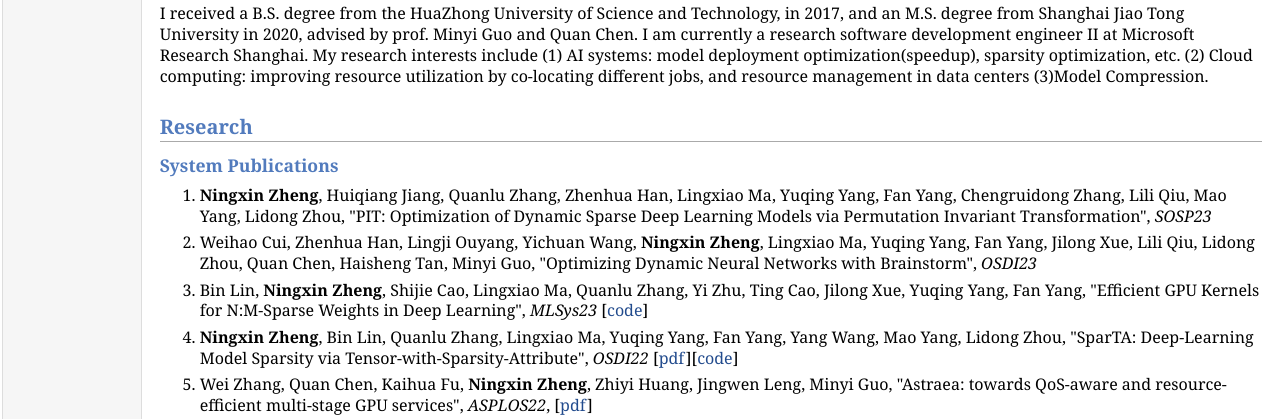
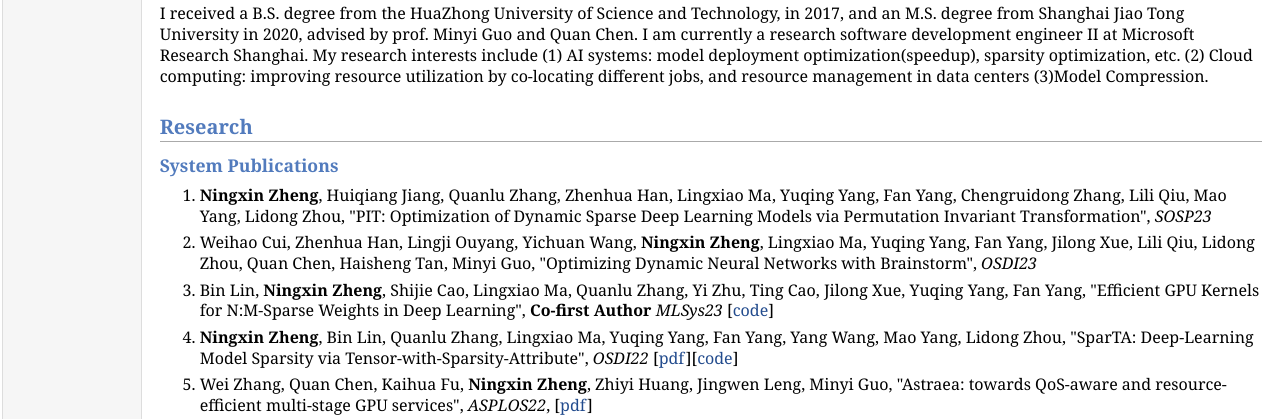
Before and after one commit to zheng-ningxin/zheng-ningxin.github.io, a plain HTML site: page index.html in a window 1280 px wide. Shown: the part 301-720 px from the top of the page. Drawn offline with Linux system fonts and the light colour scheme.

Commit message:
Update index.html

```diff
--- a/index.html
+++ b/index.html
@@ -40,7 +40,7 @@ E-mail: <a href="mailto:NingxinZheng@sjtu.edu.cn">NingxinZheng@sjtu.edu.cn</a></
 </li>
 <li><p> Weihao Cui, Zhenhua Han, Lingji Ouyang, Yichuan Wang, <b>Ningxin Zheng</b>, Lingxiao Ma, Yuqing Yang, Fan Yang, Jilong Xue, Lili Qiu, Lidong Zhou, Quan Chen, Haisheng Tan, Minyi Guo, "Optimizing Dynamic Neural Networks with Brainstorm", <i>OSDI23</i> </p>
 </li>
-<li><p> Bin Lin, <b>Ningxin Zheng</b>, Shijie Cao, Lingxiao Ma, Quanlu Zhang, Yi Zhu, Ting Cao, Jilong Xue, Yuqing Yang, Fan Yang, "Efficient GPU Kernels for N:M-Sparse Weights in Deep Learning", <i>MLSys23</i> [<a href="https://github.com/microsoft/SparTA/tree/nmsparse_artifact">code</a>]</p>
+<li><p> Bin Lin, <b>Ningxin Zheng</b>, Shijie Cao, Lingxiao Ma, Quanlu Zhang, Yi Zhu, Ting Cao, Jilong Xue, Yuqing Yang, Fan Yang, "Efficient GPU Kernels for N:M-Sparse Weights in Deep Learning", <b>Co-first Author</b> <i>MLSys23</i> [<a href="https://github.com/microsoft/SparTA/tree/nmsparse_artifact">code</a>]</p>
 </li>
 <li><p> <b>Ningxin Zheng</b>, Bin Lin, Quanlu Zhang, Lingxiao Ma, Yuqing Yang, Fan Yang, Yang Wang, Mao Yang, Lidong Zhou, "SparTA: Deep-Learning Model Sparsity via Tensor-with-Sparsity-Attribute", <i>OSDI22</i> [<a href="https://www.usenix.org/system/files/osdi22-zheng-ningxin.pdf">pdf</a>][<a href="https://github.com/microsoft/SparTA">code</a>]</p>
 </li>
```
